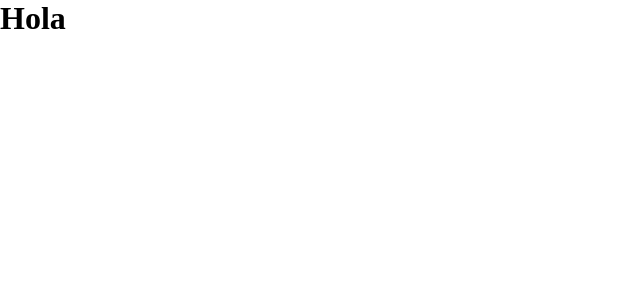
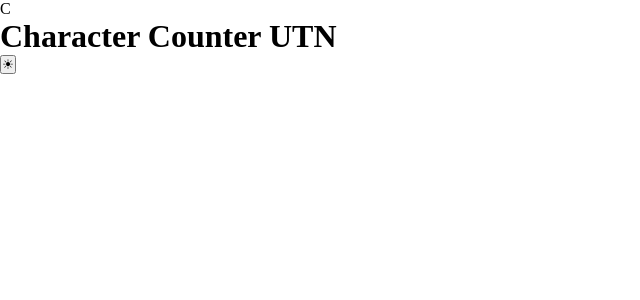
Before and after one commit to BrianGGarcia/character-counter-tp, a React (Vite) app: page / in a window 1280 px wide. Shown: the top 300 px of the page, without its empty margins (0-640 px from the left). Built offline with nearby package versions, Linux system fonts and the light colour scheme.

Commit message:
add: header component

```diff
--- a/src/App.jsx
+++ b/src/App.jsx
@@ -1,11 +1,11 @@
-
+import { Header } from "./components/Header.jsx"
 
 function App() {
 
   return (
-    <>
-      <h1>Hola</h1>
-    </>
+    <main>
+      <Header />
+    </main>
   )
 }
 
--- /dev/null
+++ b/src/components/Header.jsx
@@ -0,0 +1,13 @@
+const Header = () => {
+    return (
+        <header>
+            <div>
+                <p>C</p>
+                <h1>Character Counter UTN</h1>
+            </div>
+            <button>☀</button>
+        </header>
+    )
+}
+
+export { Header }
```
